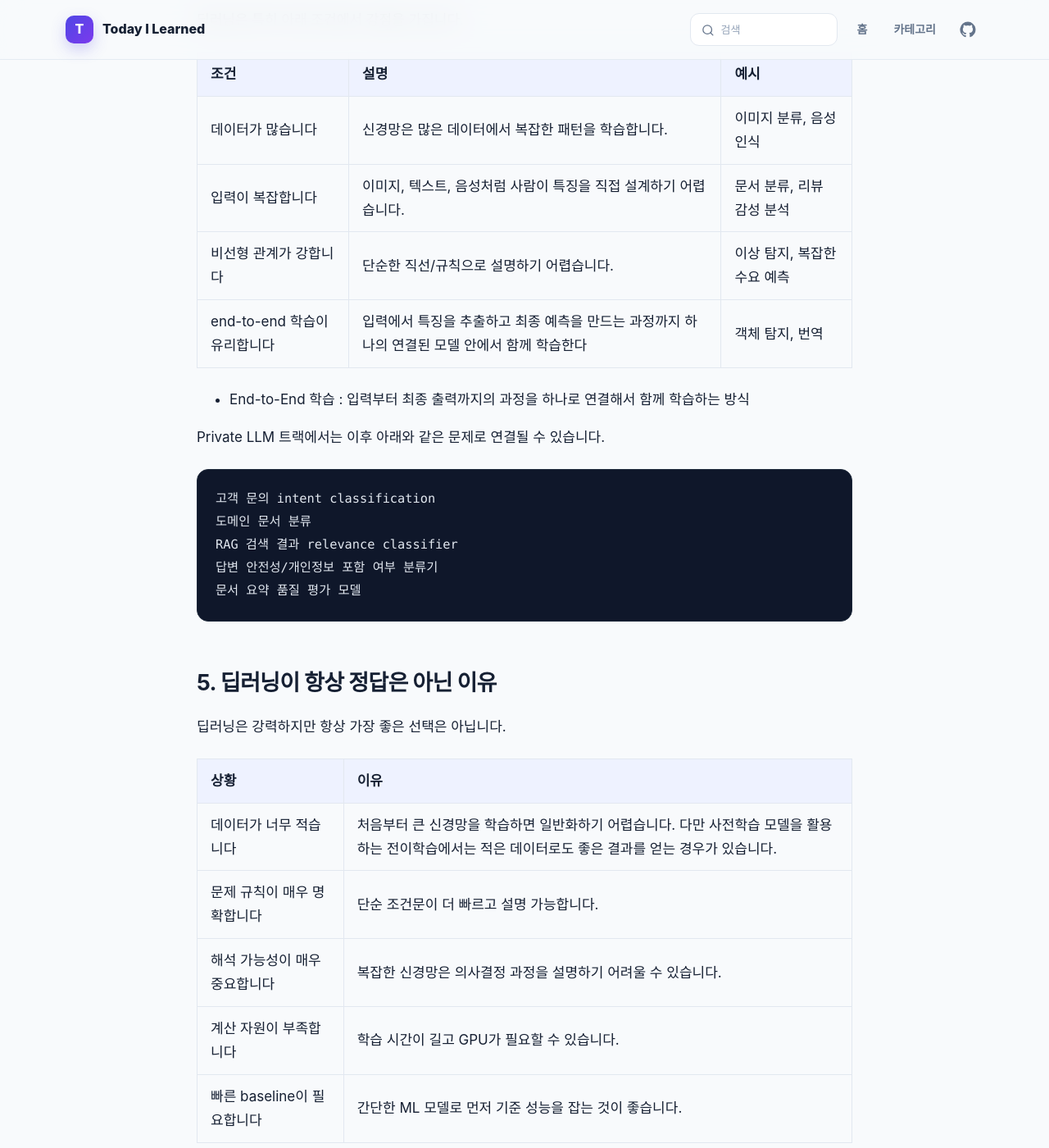
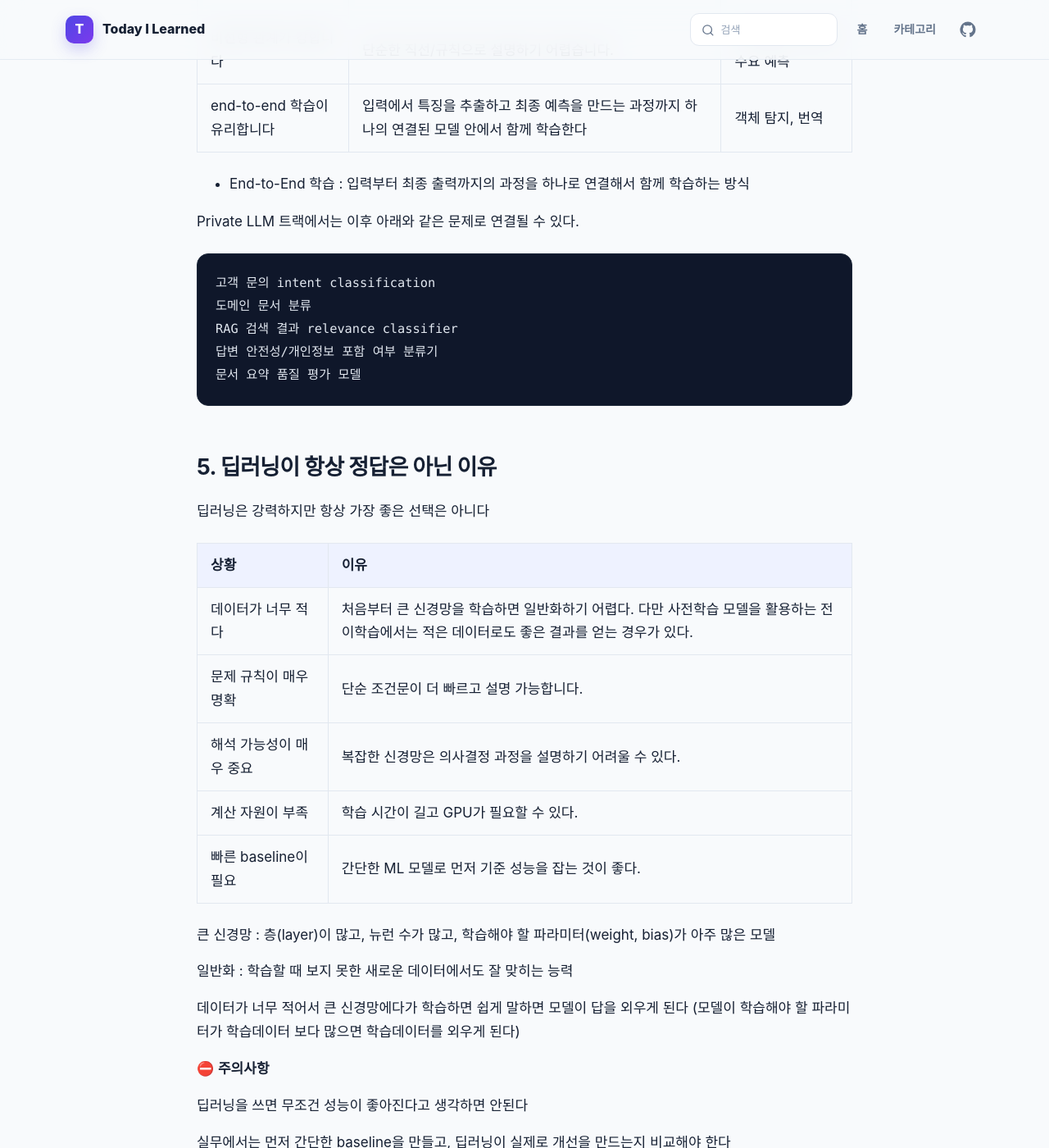
Before and after one commit to yshzjq/TIL, a Jekyll site: the page built from deep-learning/1-1강 머신러닝과 딥러닝의 차이.md, in a window 1280 px wide and 1400 px high, scrolled down 3572 px. Shown: the whole window at 82% size. Built offline with Jekyll 4.4.1, drawn with Linux system fonts in a browser that asks for light colours; some of the changed text lies outside the part shown.

Commit message:
글 수정: 1-1강 머신러닝과 딥러닝의 차이

````diff
--- a/deep-learning/1-1강 머신러닝과 딥러닝의 차이.md
+++ b/deep-learning/1-1강 머신러닝과 딥러닝의 차이.md
@@ -94,16 +94,6 @@
 표 데이터에서 나이, 구매 횟수, 평균 결제 금액 같은 feature를 고르는 작업이 대표적인 예다.<br>
 반면 표현 학습(딥러닝)은 모델이 원본 데이터에서 예측에 유용한 표현을 직접 찾아가는 방식이다.<br>
 
-위 그림을 딥러닝 관점으로 해석하면 다음과 같습니다.
-
-```plain
-원본 데이터
--> 모델 내부에서 feature representation 생성
--> task-specific model 또는 출력층
--> 예측
--> loss 계산
-```
-
 딥러닝이 “특징을 자동으로 학습한다”는 말은 사람이 아무것도 하지 않아도 된다는 뜻이 아니다.<br>
 데이터 품질, 문제 정의, label 설계, 모델 구조, loss 선택은 여전히 사람이 잘 설계해야 한다.
 
@@ -113,14 +103,14 @@
 
 | 조건 | 설명 | 예시 |
 | --- | --- | --- |
-| 데이터가 많습니다 | 신경망은 많은 데이터에서 복잡한 패턴을 학습합니다. | 이미지 분류, 음성 인식 |
-| 입력이 복잡합니다 | 이미지, 텍스트, 음성처럼 사람이 특징을 직접 설계하기 어렵습니다. | 문서 분류, 리뷰 감성 분석 |
+| 데이터가 많다 | 신경망은 많은 데이터에서 복잡한 패턴을 학습합니다. | 이미지 분류, 음성 인식 |
+| 입력이 복잡하다 | 이미지, 텍스트, 음성처럼 사람이 특징을 직접 설계하기 어렵습니다. | 문서 분류, 리뷰 감성 분석 |
 | 비선형 관계가 강합니다 | 단순한 직선/규칙으로 설명하기 어렵습니다. | 이상 탐지, 복잡한 수요 예측 |
 | end-to-end 학습이 유리합니다 | 입력에서 특징을 추출하고 최종 예측을 만드는 과정까지 하나의 연결된 모델 안에서 함께 학습한다 | 객체 탐지, 번역 |
 
 * End-to-End 학습 : 입력부터 최종 출력까지의 과정을 하나로 연결해서 함께 학습하는 방식
 
-Private LLM 트랙에서는 이후 아래와 같은 문제로 연결될 수 있습니다.
+Private LLM 트랙에서는 이후 아래와 같은 문제로 연결될 수 있다.
 
 ```plain
 고객 문의 intent classification
@@ -132,15 +122,15 @@
 
 ## 5. 딥러닝이 항상 정답은 아닌 이유
 
-딥러닝은 강력하지만 항상 가장 좋은 선택은 아닙니다.
+딥러닝은 강력하지만 항상 가장 좋은 선택은 아니다
 
 | 상황 | 이유 |
 | --- | --- |
-| 데이터가 너무 적습니다 | 처음부터 큰 신경망을 학습하면 일반화하기 어렵습니다. 다만 사전학습 모델을 활용하는 전이학습에서는 적은 데이터로도 좋은 결과를 얻는 경우가 있습니다. |
-| 문제 규칙이 매우 명확합니다 | 단순 조건문이 더 빠르고 설명 가능합니다. |
-| 해석 가능성이 매우 중요합니다 | 복잡한 신경망은 의사결정 과정을 설명하기 어려울 수 있습니다. |
-| 계산 자원이 부족합니다 | 학습 시간이 길고 GPU가 필요할 수 있습니다. |
-| 빠른 baseline이 필요합니다 | 간단한 ML 모델로 먼저 기준 성능을 잡는 것이 좋습니다. |
+| 데이터가 너무 적다 | 처음부터 큰 신경망을 학습하면 일반화하기 어렵다. 다만 사전학습 모델을 활용하는 전이학습에서는 적은 데이터로도 좋은 결과를 얻는 경우가 있다. |
+| 문제 규칙이 매우 명확 | 단순 조건문이 더 빠르고 설명 가능합니다. |
+| 해석 가능성이 매우 중요 | 복잡한 신경망은 의사결정 과정을 설명하기 어려울 수 있다. |
+| 계산 자원이 부족 | 학습 시간이 길고 GPU가 필요할 수 있다. |
+| 빠른 baseline이 필요 | 간단한 ML 모델로 먼저 기준 성능을 잡는 것이 좋다. |
 
 큰 신경망 : 층(layer)이 많고, 뉴런 수가 많고, 학습해야 할 파라미터(weight, bias)가 아주 많은 모델
 
@@ -153,12 +143,3 @@
 딥러닝을 쓰면 무조건 성능이 좋아진다고 생각하면 안된다
 
 실무에서는 먼저 간단한 baseline을 만들고, 딥러닝이 실제로 개선을 만드는지 비교해야 한다
-
-## 정리
-
-```plain
-규칙 기반은 사람이 조건을 직접 작성합니다.
-머신러닝은 사람이 특징을 설계하고 모델이 패턴을 학습합니다.
-딥러닝은 모델이 특징 표현까지 함께 학습합니다.
-딥러닝은 복잡한 데이터에 강하지만 항상 정답은 아닙니다.
-```
````
